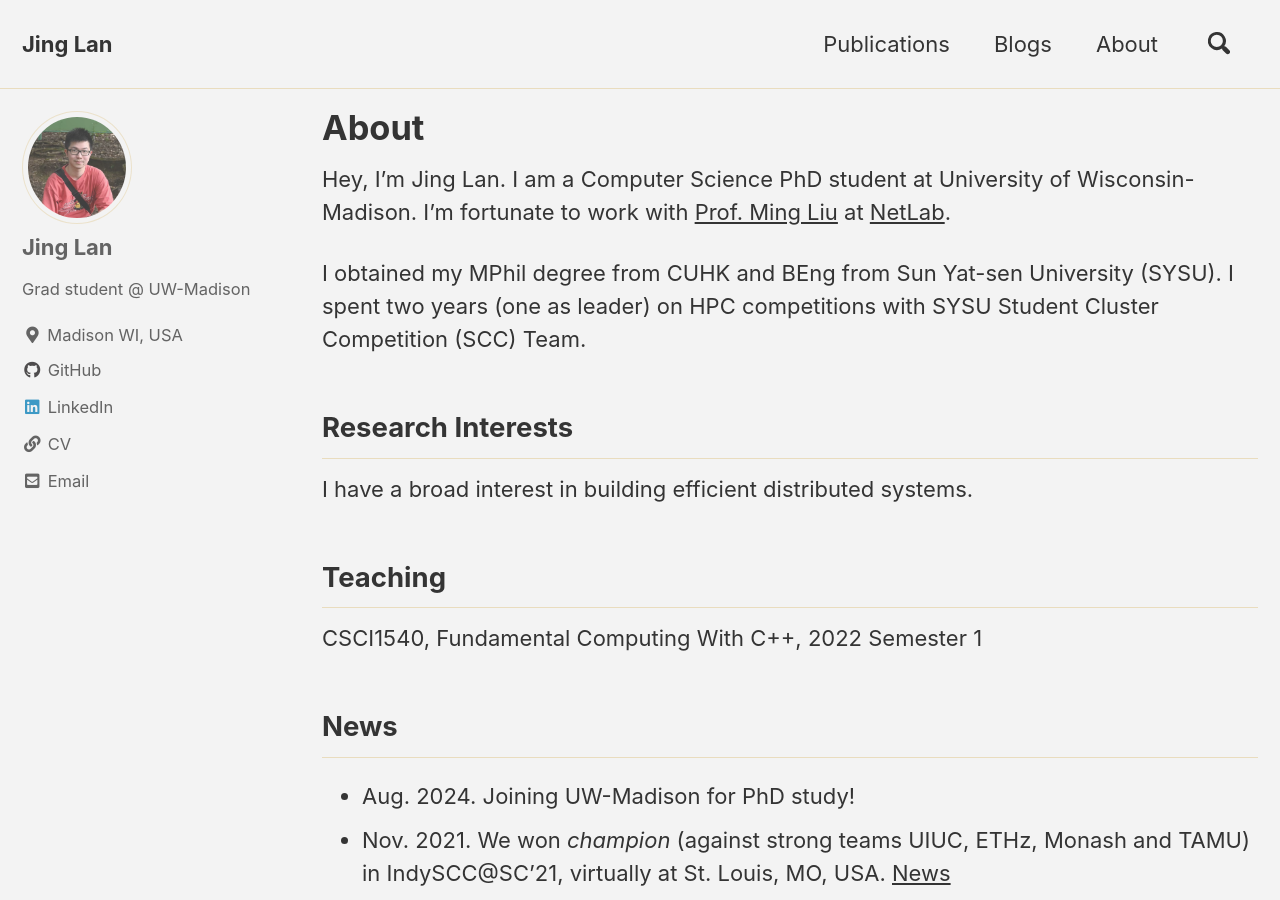
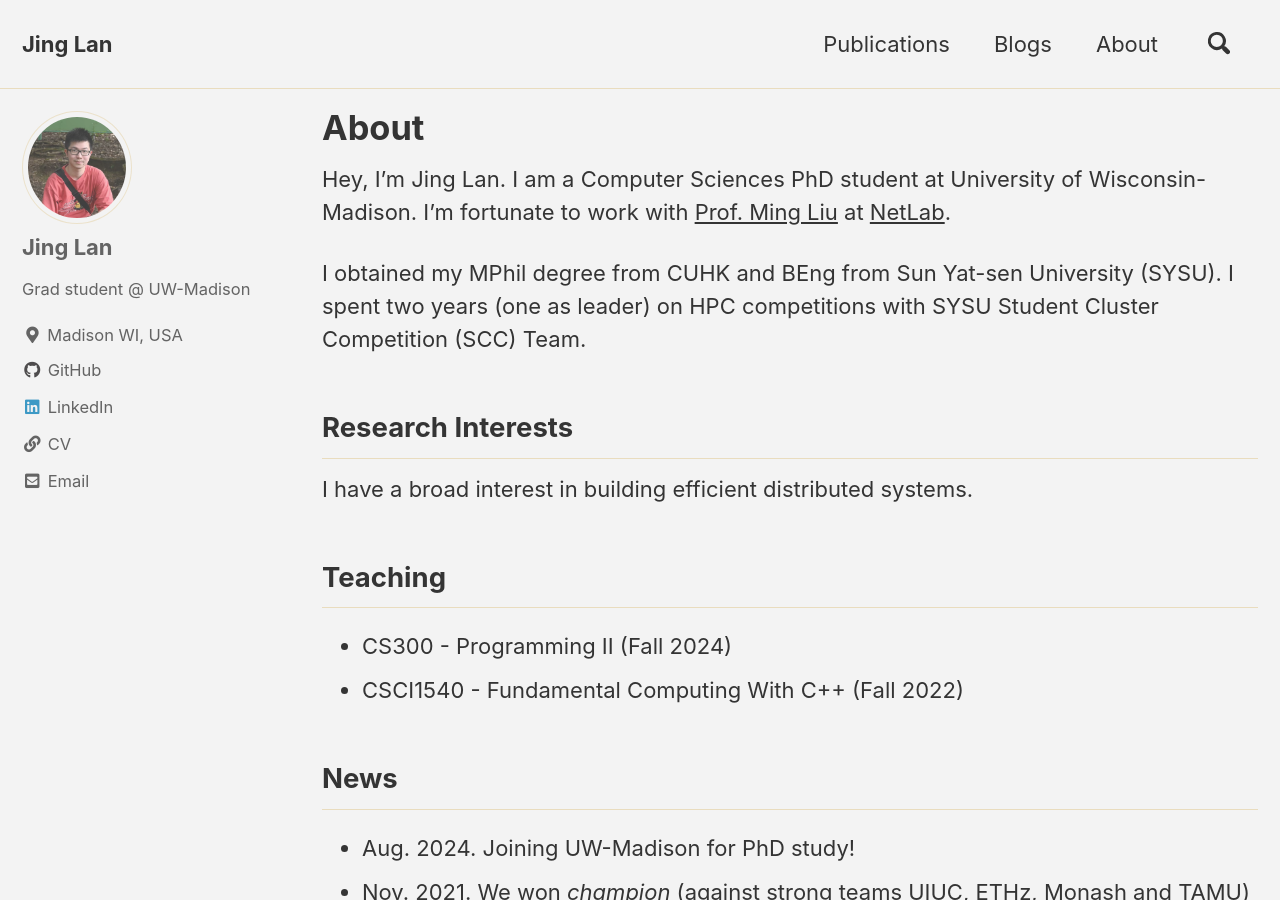
Before and after one commit to Lan-Jing/Lan-Jing.github.io, a Jekyll site: the page built from _pages/home.md, in a window 1280 px wide and 900 px high. Built offline with Jekyll 4.4.1, drawn with Linux system fonts in a browser that asks for light colours; cached includes are drawn as plain includes.

Commit message:
profile update

```diff
--- a/_config.yml
+++ b/_config.yml
@@ -20,7 +20,7 @@ title                    : "Jing Lan"
 title_separator          : "|"
 subtitle                 : # site tagline that appears below site title in masthead
 name                     : "Jing Lan"
-description              : "Self-introduction, blogs, etc."
+description              : "Information about Jing"
 url                      : "https://Lan-Jing.github.io"
 baseurl                  : # the subpath of your site, e.g. "/blog"
 repository               : "Lan-Jing/Lan-Jing.github.io" # GitHub username/repo-name e.g. "mmistakes/minimal-mistakes"
--- a/_pages/home.md
+++ b/_pages/home.md
@@ -6,7 +6,7 @@ permalink: /
 author_profile: true
 ---
 
-Hey, I'm Jing Lan. I am a Computer Science PhD student at University of Wisconsin-Madison. I'm fortunate to work with [Prof. Ming Liu](https://pages.cs.wisc.edu/~mgliu/) at [NetLab](https://madnets.cs.wisc.edu/).
+Hey, I'm Jing Lan. I am a Computer Sciences PhD student at University of Wisconsin-Madison. I'm fortunate to work with [Prof. Ming Liu](https://pages.cs.wisc.edu/~mgliu/) at [NetLab](https://madnets.cs.wisc.edu/).
 
 I obtained my MPhil degree from CUHK and BEng from Sun Yat-sen University (SYSU). I spent two years (one as leader) on HPC competitions with SYSU Student Cluster Competition (SCC) Team.
 
@@ -16,7 +16,8 @@ I have a broad interest in building efficient distributed systems.
 
 ## Teaching
 
-CSCI1540, Fundamental Computing With C++, 2022 Semester 1
+* CS300 - Programming II (Fall 2024)
+* CSCI1540 - Fundamental Computing With C++ (Fall 2022)
 
 ## News
 
```
Also changed, not shown: 1 other file.
